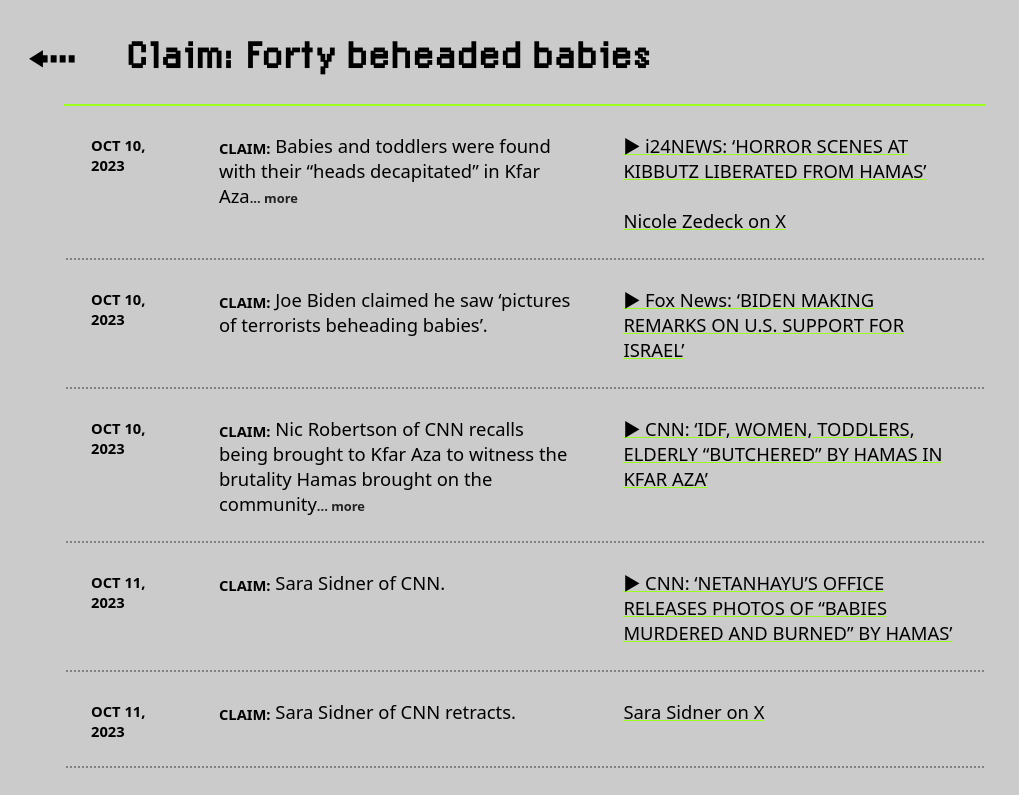
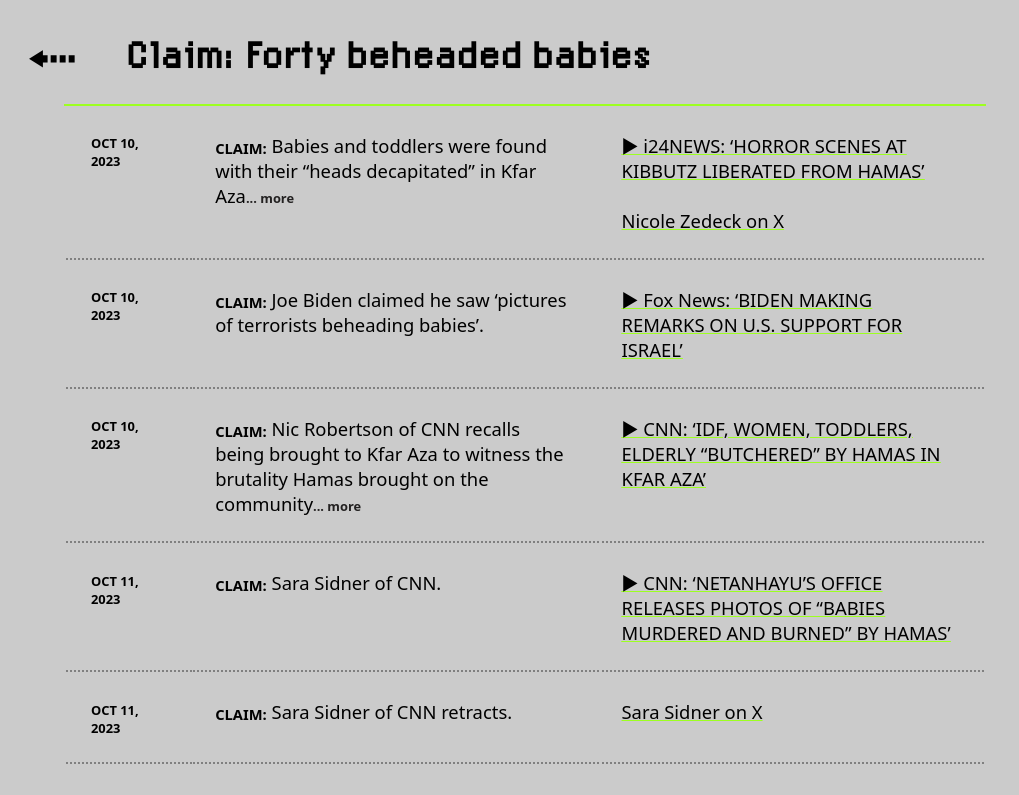
Before and after one commit to tamtzekin/hasbara-tracker, a React (Create React App) app: page /claim-a in a window 1280 px wide. Shown: the top 795 px of the page, without its empty margins (0-1019 px from the left). Built offline with nearby package versions, Linux system fonts and the light colour scheme.

Commit message:
dates neater

```diff
--- a/src/components/ClaimPage.css
+++ b/src/components/ClaimPage.css
@@ -4,10 +4,6 @@ a {
     position: relative;
     z-index: 3;
     text-decoration: underline #9dff20;
-}
-
-a:hover {
-
 }
 
 a[target="_blank"]:hover::after {
@@ -59,7 +55,7 @@ button {
 
 .date {
   /* color: #345c00; */
-  font-size: 0.8em;
+  font-size: 0.7em;
   font-weight: 600;
   vertical-align: top;
   margin-top: 2%;
```
